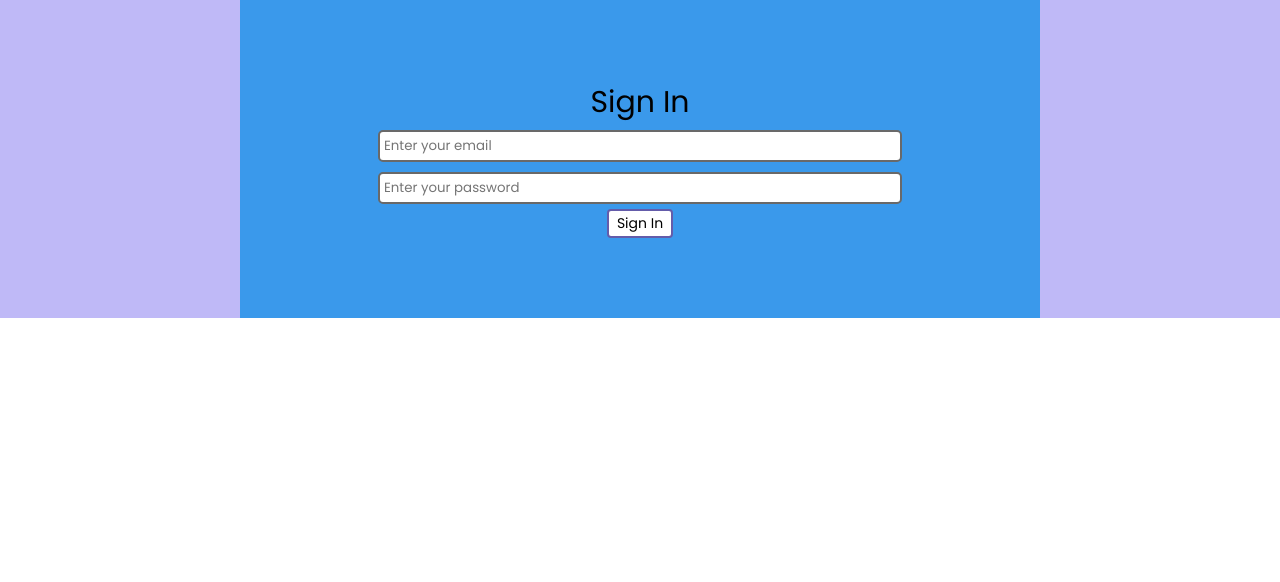
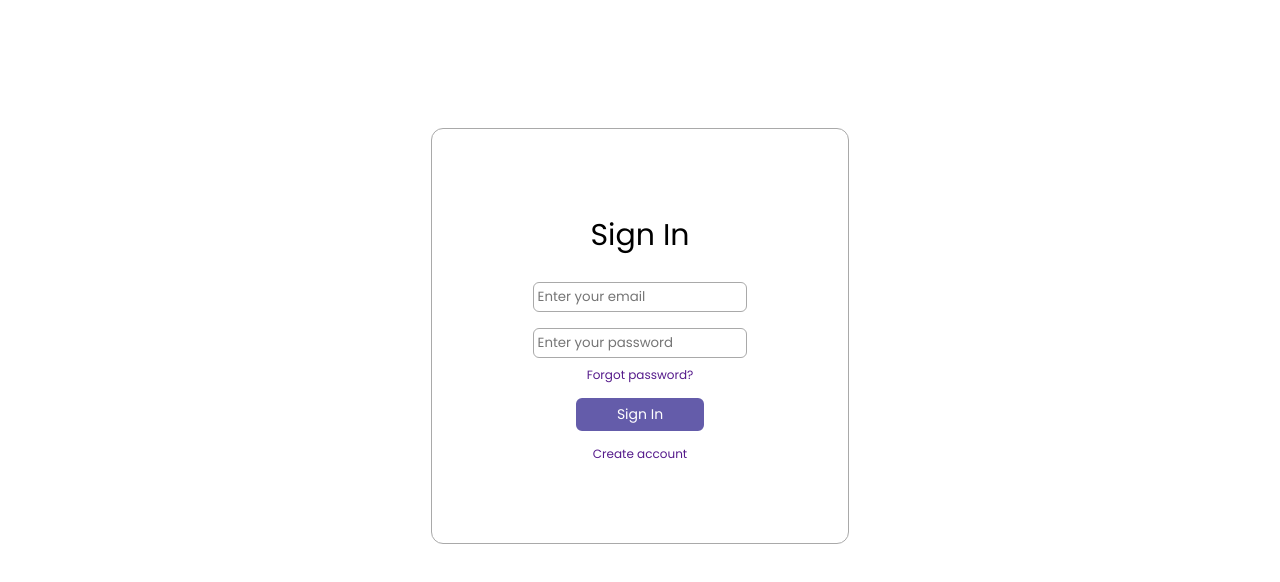
Before and after one commit to 07suryansh/Wallpapers, a React (Create React App) app: page / in a window 1280 px wide. Shown: the top 582 px of the page. Built offline with nearby package versions, Linux system fonts and the light colour scheme.

Commit message:
almost completed sigin page

```diff
--- a/src/App.css
+++ b/src/App.css
@@ -97,6 +97,51 @@
   font-size: 14px;
 }
 
+.form{
+  display: flex;
+  flex-direction: column;
+  align-items: center;
+  justify-content: center;
+  width: auto;
+  padding:5rem 5rem;
+  width: 20%;
+  margin: auto;
+  margin-top: 8rem;
+  border: 1.5px solid darkgrey;
+  border-radius: 12px;
+}
+
+.container{
+
+}
+
+.text-field{
+  border: 1.5px solid darkgrey;
+  border-radius: 6px;
+  margin: 8px 4px;
+  padding: 4px;
+  width: 80%;
+}
+
+.signin-btn{
+  width: 8rem;
+  margin: 14px 4px;
+  padding: 4px;
+  border-radius: 6px;
+  background-color: #645CAA;
+  color: white;
+}
+
+.signin-btn:hover{
+  background-color: #584fa7;
+}
+
+.signin-text{
+  margin: 4px auto 16px auto;
+}
+
+
+
 
 @media only screen and (max-width: 600px) {
   .content{
@@ -109,27 +154,3 @@
       width: 80%;
   }
 }
-
-.form{
-  display: flex;
-  flex-direction: column;
-  align-items: center;
-  justify-content: center;
-  background-color: rgb(58, 153, 235);
-  width: auto;
-  padding:5rem 5rem;
-  width: 50%;
-  margin: auto;
-}
-
-.container{
-  background-color: #bfb9f7;
-}
-
-.text-field{
-  border: 2px solid dimgray;
-  border-radius: 5px;
-  margin: 5px;
-  padding: 4px;
-  width: 80%;
-}
--- a/src/Components/Signin.js
+++ b/src/Components/Signin.js
@@ -5,10 +5,12 @@ export default function Signin() {
     <div>
       <div className="container">
         <form action="" className="form">
-          <p className="text-lg">Sign In</p>
-          <input className='text-field' type="email" placeholder='Enter your email'/>
-          <input className='text-field' type="password" placeholder='Enter your password'/>
-          <button type='submit' className='btn'>Sign In</button>
+          <p className="text-lg signin-text">Sign In</p>
+          <input className='text-field' type="email" placeholder='Enter your email' required/>
+          <input className='text-field' type="password" placeholder='Enter your password' required/>
+          <a href="" className='text-xsm'>Forgot password?</a>
+          <button type='submit' className='btn signin-btn'>Sign In</button>
+          <a href="" className='text-xsm'>Create account</a>
         </form>
       </div>
 
```
